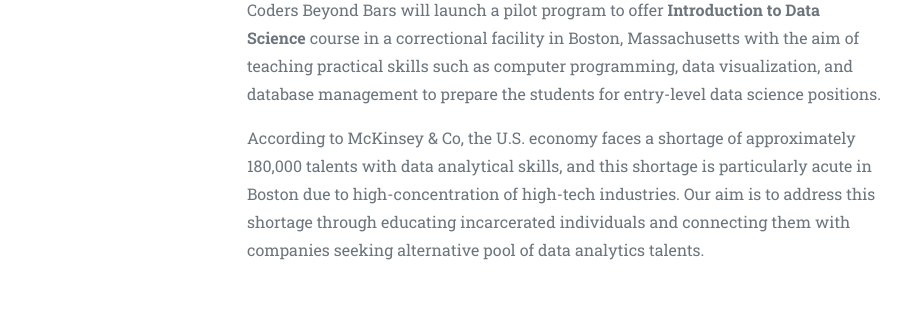
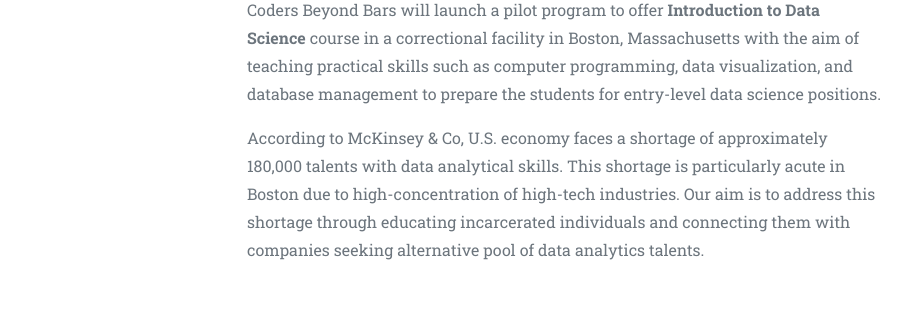
Before and after one commit to Coders-Beyond-Bars/Coders-Beyond-Bars.github.io, a plain HTML site: page index.html in a window 1280 px wide. Shown: the part 5200-5514 px from the top of the page, without its empty margins (218-1129 px from the left). Drawn offline with Linux system fonts and the light colour scheme; a web font is replaced by a local one.

Commit message:
Edit High-Tech

```diff
--- a/index.html
+++ b/index.html
@@ -237,7 +237,7 @@
             <h5 class="mt-0 mb-1 service-heading"></h5>
             <p class="text-muted">Today, employment opportunities are growing for those who possess high-tech skills such as software engineering and data science as the use of information technology expands in many industries.  All the while, blue-collar jobs are disappearing due to overseas outsourcing and automation.  This trend is particularly problematic for incarcerated individuals who will face formidable employment challenges due to their conviction records and the lack of skills applicable in jobs that are less susceptible to automation and outsourcing.  </p>
             <p class="text-muted">Inspired by successes of The Last Mile in California and Code4000 in the UK that educated  incarcerated individuals to become productive web and app developers, Coders Beyond Bars will launch a pilot program to offer <strong>Introduction to Data Science</strong> course in a correctional facility in Boston, Massachusetts with the aim of teaching  practical skills such as computer programming, data visualization, and database management to prepare the students for entry-level data science positions.</p>
-            <p class="text-muted">According to McKinsey &amp; Co, the U.S. economy faces a shortage of approximately 180,000 talents with data analytical skills, and this shortage is particularly acute in Boston due to high-concentration of high-tech industries.  Our aim is to address this shortage through educating incarcerated individuals and connecting them with companies seeking alternative pool of data analytics talents.</p>
+            <p class="text-muted">According to McKinsey &amp; Co, U.S. economy faces a shortage of approximately 180,000 talents with data analytical skills. This shortage is particularly acute in Boston due to high-concentration of high-tech industries.  Our aim is to address this shortage through educating incarcerated individuals and connecting them with companies seeking alternative pool of data analytics talents.</p>
           </div>
         </div>
       </div>
```
